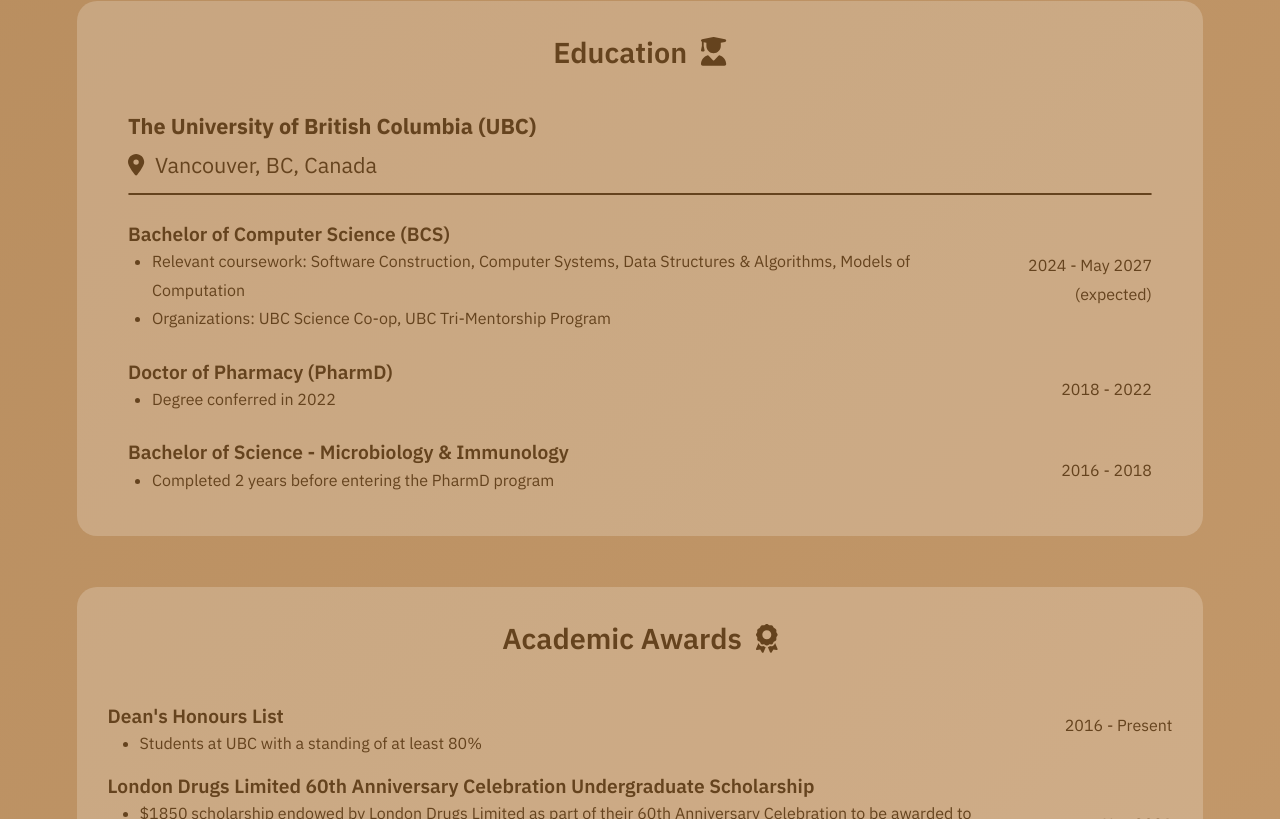
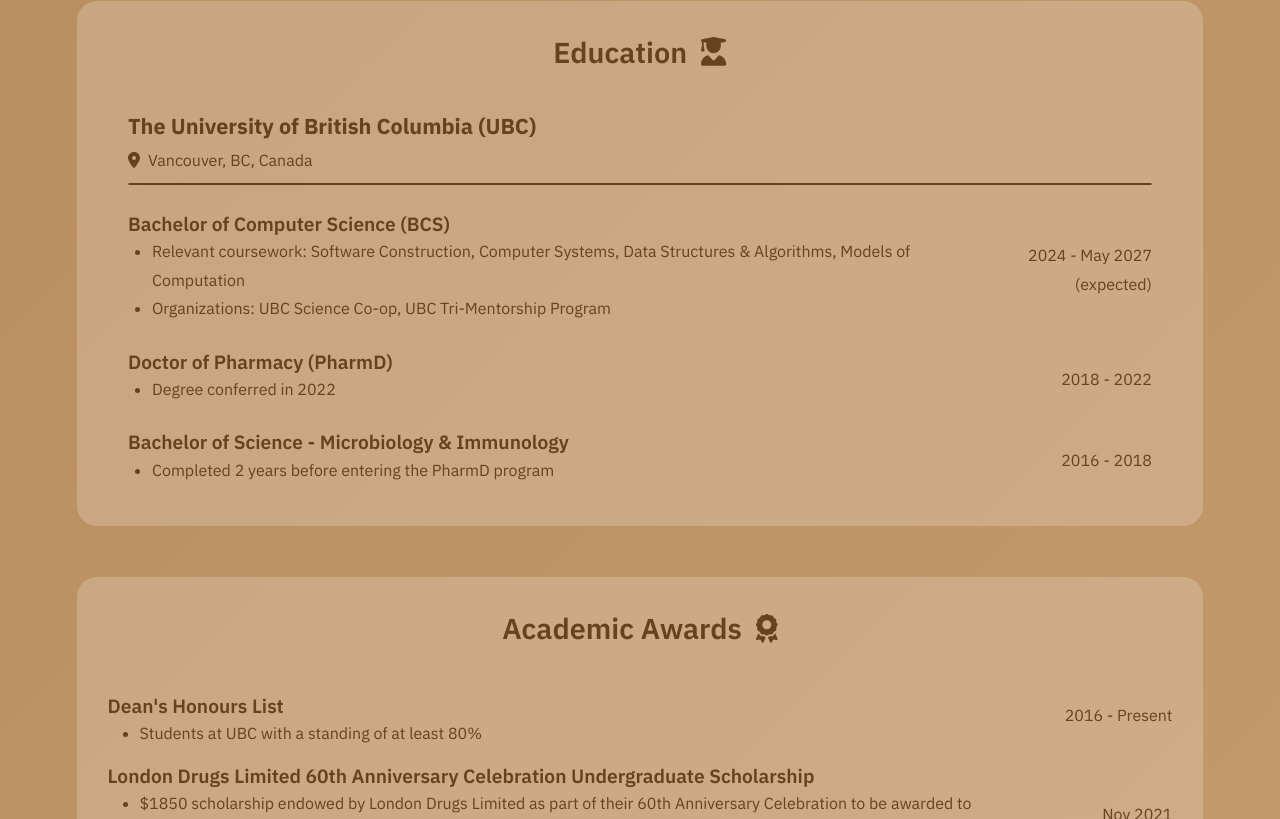
Before and after one commit to steph-xue/portfolio, a React (Vite) app: page /experiences in a window 1280 px wide. Shown: the part 1201-2020 px from the top of the page. Built offline with nearby package versions, Linux system fonts and the light colour scheme.

Commit message:
update font size of experiences

```diff
--- a/src/style.scss
+++ b/src/style.scss
@@ -1619,7 +1619,7 @@ a {
 }
 
 @media (min-width: 1200px) {
-    .education-university-name, .location-icon, .education-university-location {
+    .education-university-name{
         font-size: var(--fs-xl);
     }
 
@@ -1627,7 +1627,7 @@ a {
         font-size: var(--fs-l);
     }
 
-	.education-text{
+	.education-text, .location-icon, .education-university-location {
 		font-size: var(--fs-ml);
 	}
 }
```
